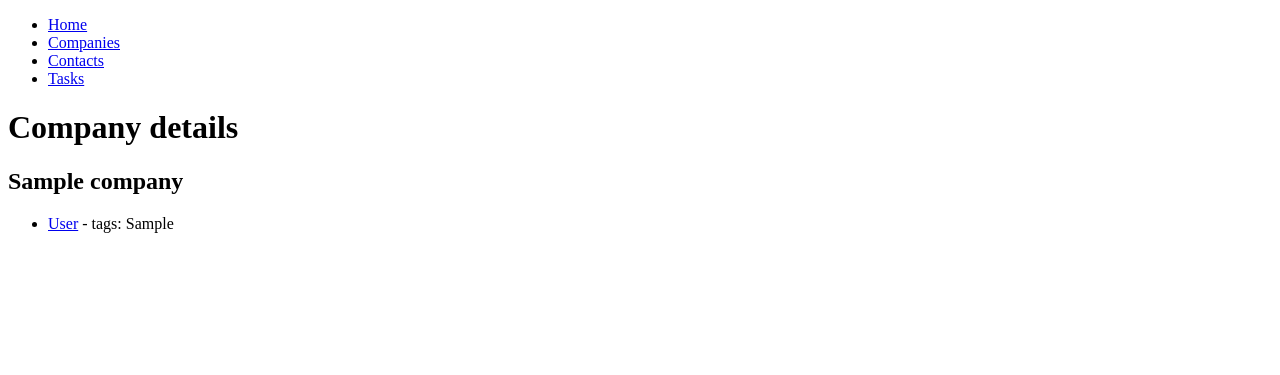
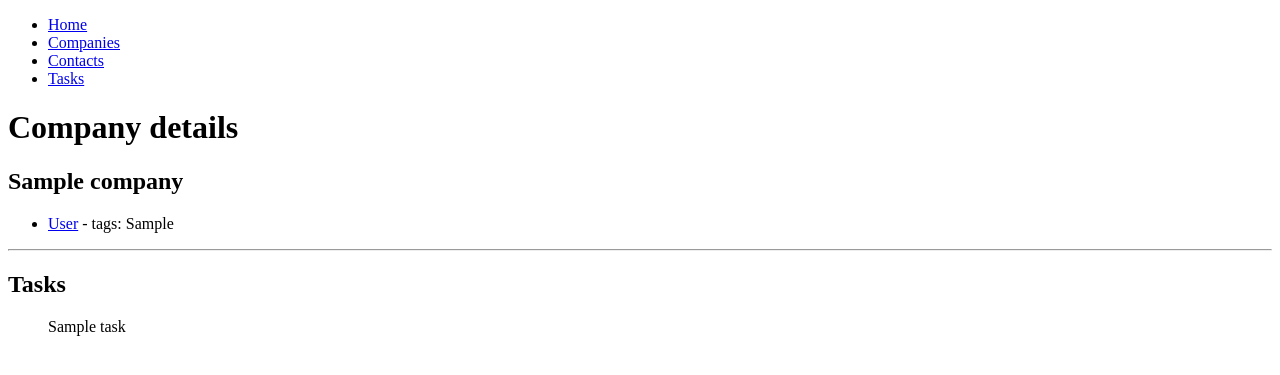
Before and after one commit to JonneSaloranta/django-opencrm, a Django app: template opencrm/templates/opencrm/company_details.html in a window 1280 px wide. Shown: the top 375 px of the page. Run offline with Django 3.2, Linux system fonts and the light colour scheme; the template is opened without the code that fills it: most values are stand-ins (such as "Sample title", 1, 10 or a date in 2020).

Commit message:
feat: add all open tasks to company details page

```diff
--- a/opencrm/templates/opencrm/company_details.html
+++ b/opencrm/templates/opencrm/company_details.html
@@ -18,6 +18,13 @@
             {% endfor %}
         </ul>
     </div>
+    <hr>
+    <h2>Tasks</h2>
+    <ul>
+        {% for task in company.open_tasks %}
+        <p>{{task}}</p>
+        {% endfor %}
+    </ul>
 
 </body>
 
```
